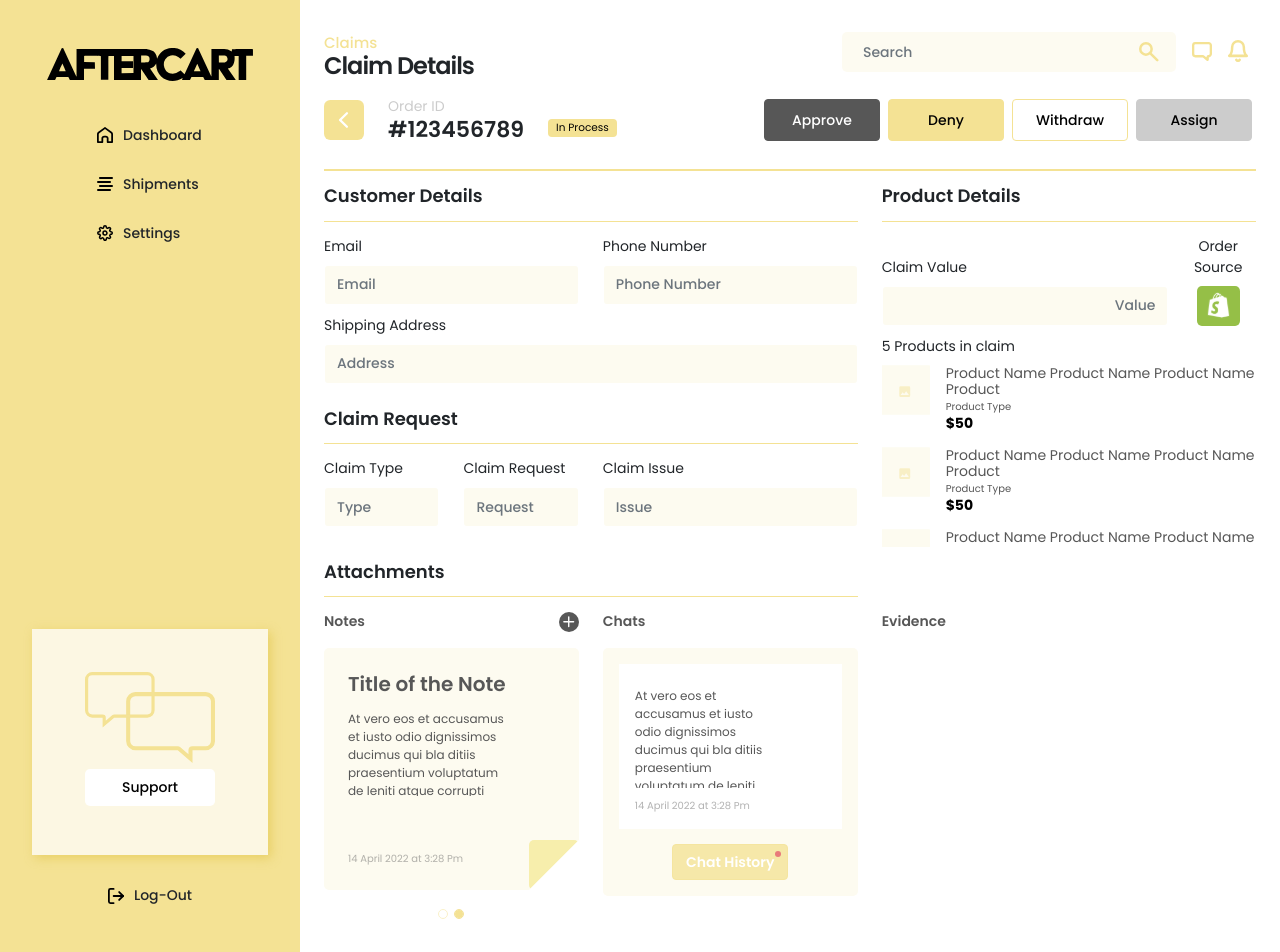
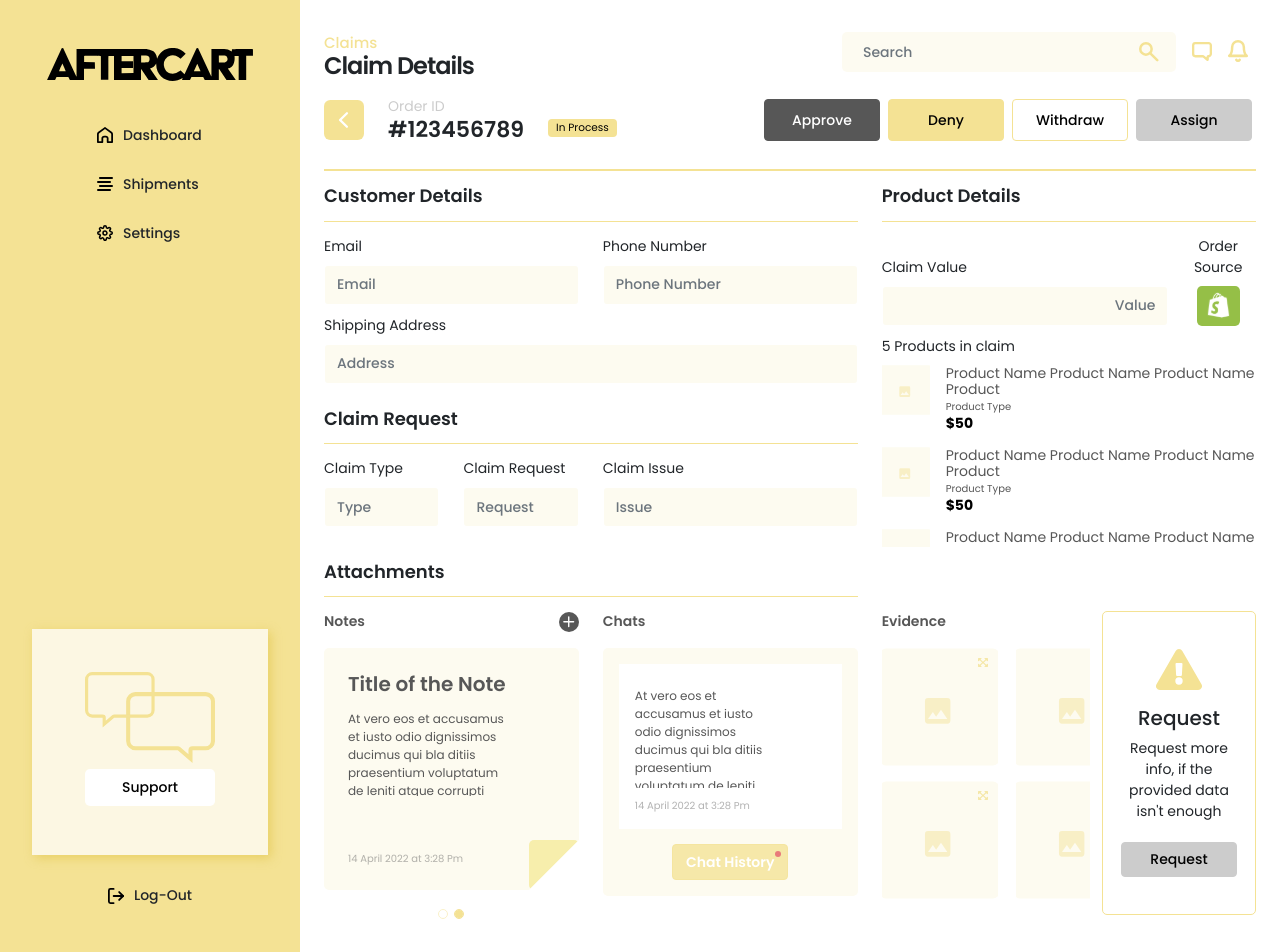
Before and after one commit to rdhassan/aftercard, a React (Vite) app: page /merchantdashboard in a window 1280 px wide. Shown: the top 952 px of the page. Built offline with nearby package versions, Linux system fonts and the light colour scheme.

Commit message:
merchant page ready

```diff
--- a/index.html
+++ b/index.html
@@ -3,6 +3,7 @@
   <head>
     <meta charset="UTF-8" />
     <link rel="icon" type="image/svg+xml" href="/src/favicon.svg" />
+    <link href="https://pro.fontawesome.com/releases/v5.10.0/css/all.css" rel="stylesheet">
     <meta name="viewport" content="width=device-width, initial-scale=1.0" />
     <title>Vite App</title>
   </head>
--- a/src/App.scss
+++ b/src/App.scss
@@ -23,8 +23,7 @@
   "black": #000000,
   "assign": #CCCCCC,
   "approve": #575757
-
-);
+ );
 
 @function theme-color($key: "primary") {
   @return map-get($theme-colors, $key);
--- a/src/pages/merchant/dashboard.jsx
+++ b/src/pages/merchant/dashboard.jsx
@@ -3,10 +3,12 @@
 import backicon from "../../assets/ac-back-button.svg";
 import plus from "../../assets/ac-add-a-note.svg";
 import shopify from "../../assets/ac-shopify-icom.svg";
-import byDefault from "../../assets/ac-shopify-icom.svg";
+import byDefault from "../../assets/ac-uploaded-image.svg";
+import expand from "../../assets/awesome-expand-arrows-alt.svg";
+import info from "../../assets/awesome-exclamation-triangle.svg";
 
 import './dashboard.scss';
-import { Badge, Row, Col,Carousel,Button } from 'react-bootstrap';
+import { Badge, Row, Col, Carousel, Button } from 'react-bootstrap';
 import InputField from '../../component/input-field';
 import ClaimItems from '../../component/claim-items';
 import SubmitButton from '../../component/button';
@@ -101,7 +103,7 @@
                       <a href='#'><img src={plus} alt='no-image' width={20} /></a>
                     </p>
                   </div>
-                  <Carousel className='notes-slider mb-5' variant="dark"  touch={true} controls={false}>
+                  <Carousel className='notes-slider mb-5' variant="dark" touch={true} controls={false}>
                     <Carousel.Item>
                       <div className='note-card d-flex flex-column justify-content-between p-4'>
                         <div className='scroll pe-lg-5'>
@@ -135,7 +137,7 @@
                       Chats
                     </p>
                   </div>
-                  <Carousel className='notes-slider chat-slider mb-5' variant="dark"  touch={true} controls={false} indicators={false}>
+                  <Carousel className='notes-slider chat-slider mb-5' variant="dark" touch={true} controls={false} indicators={false}>
                     <Carousel.Item>
                       <div className='note-card d-flex flex-column justify-content-between p-3'>
                         <div className='bg-white p-3'>
@@ -155,11 +157,57 @@
               </Row>
             </Col>
             <Col lg={5}>
-              <div className='attachment-heading'>
-                <p className="inner d-flex justify-content-between align-items-center">
-                  Evidence
-                </p>
-              </div>
+              <Row>
+                <Col md={7}>
+                  <div className='attachment-heading'>
+                    <p className="inner d-flex justify-content-between align-items-center">
+                      Evidence
+                    </p>
+                  </div>
+                  <div className="pic-list">
+                    <ul className='d-flex scroll-bar p-0'>
+                      <li className='d-flex flex-column'>
+                        <div className='img-block'>
+                          <img src={byDefault} alt="" />
+                          <span className='expand'><img src={expand} width="10" /></span>
+                        </div>
+                        <div className='img-block'>
+                          <img src={byDefault} alt="" />
+                          <span className='expand'><img src={expand} width="10" /></span>
+                        </div>
+                      </li>
+                      <li className='d-flex flex-column'>
+                        <div className='img-block'>
+                          <img src={byDefault} alt="" />
+                          <span className='expand'><img src={expand} width="10" /></span>
+                        </div>
+                        <div className='img-block'>
+                          <img src={byDefault} alt="" />
+                          <span className='expand'><img src={expand} width="10" /></span>
+                        </div>
+                      </li>
+                      <li className='d-flex flex-column'>
+                        <div className='img-block'>
+                          <img src={byDefault} alt="" />
+                          <span className='expand'><img src={expand} width="10" /></span>
+                        </div>
+                        <div className='img-block'>
+                          <img src={byDefault} alt="" />
+                          <span className='expand'><img src={expand} width="10" /></span>
+                        </div>
+                      </li>
+                    </ul>
+                  </div>
+                </Col>
+                <Col md={5} className="ps-md-0 d-flex">
+                  <div className="request-block d-flex justify-content-center align-items-center flex-column w-100">
+                    <img src={info} className="mb-3" />
+                    <h6 className='req-title'>Request</h6>
+                    <p>Request more info, if the provided data isn't enough</p>
+                    <SubmitButton variant="assign">Request</SubmitButton>
+                  </div>
+                </Col>
+              </Row>
             </Col>
           </Row>
         </div>
--- a/src/pages/merchant/dashboard.scss
+++ b/src/pages/merchant/dashboard.scss
@@ -18,12 +18,14 @@
       font-size: 22px;
       font-weight: 600;
     }
+
     .actionBtns {
       button {
         min-height: 42px;
       }
     }
   }
+
   .mb-10 {
     margin-bottom: 10px;
   }
@@ -58,6 +60,9 @@
   .cl-value {
     input {
       text-align: right;
+      @media only screen and (max-width: 991px) {
+        text-align: left;
+      }
     }
   }
 
@@ -124,20 +129,24 @@
       font-weight: 600;
     }
   }
+
   .notes-slider {
     .carousel-indicators {
       bottom: -45px;
+
       button {
         height: 8px;
         width: 8px;
         border-radius: 8px;
         border: 1px solid #F4E294;
         background-color: #fff;
+
         &.active {
           background-color: #F4E294;
         }
       }
     }
+
     .note-card {
       background-color: #FDFBF0;
       padding: 30px 20px 20px 26px;
@@ -157,6 +166,7 @@
         height: 124px;
         overflow-y: auto;
         margin-bottom: 35px;
+
         /* width */
         &::-webkit-scrollbar {
           width: 5px;
@@ -218,15 +228,18 @@
       }
     }
   }
+
   .chat-slider {
     .scroll {
       height: 108px !important;
       margin-bottom: 10px !important;
+
       /* Track */
       &::-webkit-scrollbar-track {
         background: #F6F6F6 !important;
       }
     }
+
     .chat-btn {
       font-size: 12px;
       font-weight: 600 !important;
@@ -236,6 +249,7 @@
       margin-top: 15px;
       min-height: 36px;
       position: relative;
+
       &.active {
         &:after {
           content: "";
@@ -250,10 +264,72 @@
         }
       }
     }
+
     .note-card {
       &:after {
         display: none;
       }
     }
   }
+
+  .pic-list {
+
+    .scroll-bar::-webkit-scrollbar {
+      height: 6px;
+    }
+    .scroll-bar::-webkit-scrollbar-track {
+      box-shadow: inset 0 0 5px #F6F6F6;
+      border-radius: 8px;
+      background-color: #F6F6F6;
+    }
+    .scroll-bar::-webkit-scrollbar-thumb {
+      background: #F8EDAF;
+      border-radius: 8px;
+    }
+    ul {
+      list-style: none;
+      padding: 0;
+      overflow-x: auto;
+      max-width: calc(100vw - 60px);
+      li {
+        min-width: 116px;
+        margin-right: 18px;
+        .img-block {
+          display: flex;
+          position: relative;
+          > img {
+            width: 100%;
+            height: 118px;
+            margin-bottom: 15px;
+            object-fit: cover;
+          }
+          .expand {
+            position: absolute;
+            top: 10px;
+            right: 10px;
+            display: flex;
+            cursor: pointer;
+          }
+        }
+      }
+    }
+
+  }
+
+  .request-block {
+    border: 1px solid #F4E294;
+    border-radius: 5px;
+    padding: 30px 0;
+    margin-bottom: 15px;
+    .req-title {
+        font-size: 20px;
+    }
+    p {
+        max-width: 85%;
+        margin: 0 auto;
+        text-align: center;
+        font-size: 14px;
+        padding-bottom: 20px;
+    }
+  }
 }
```
Also changed, not shown: src/assets/awesome-exclamation-triangle.svg (added), src/assets/awesome-expand-arrows-alt.svg (added).
